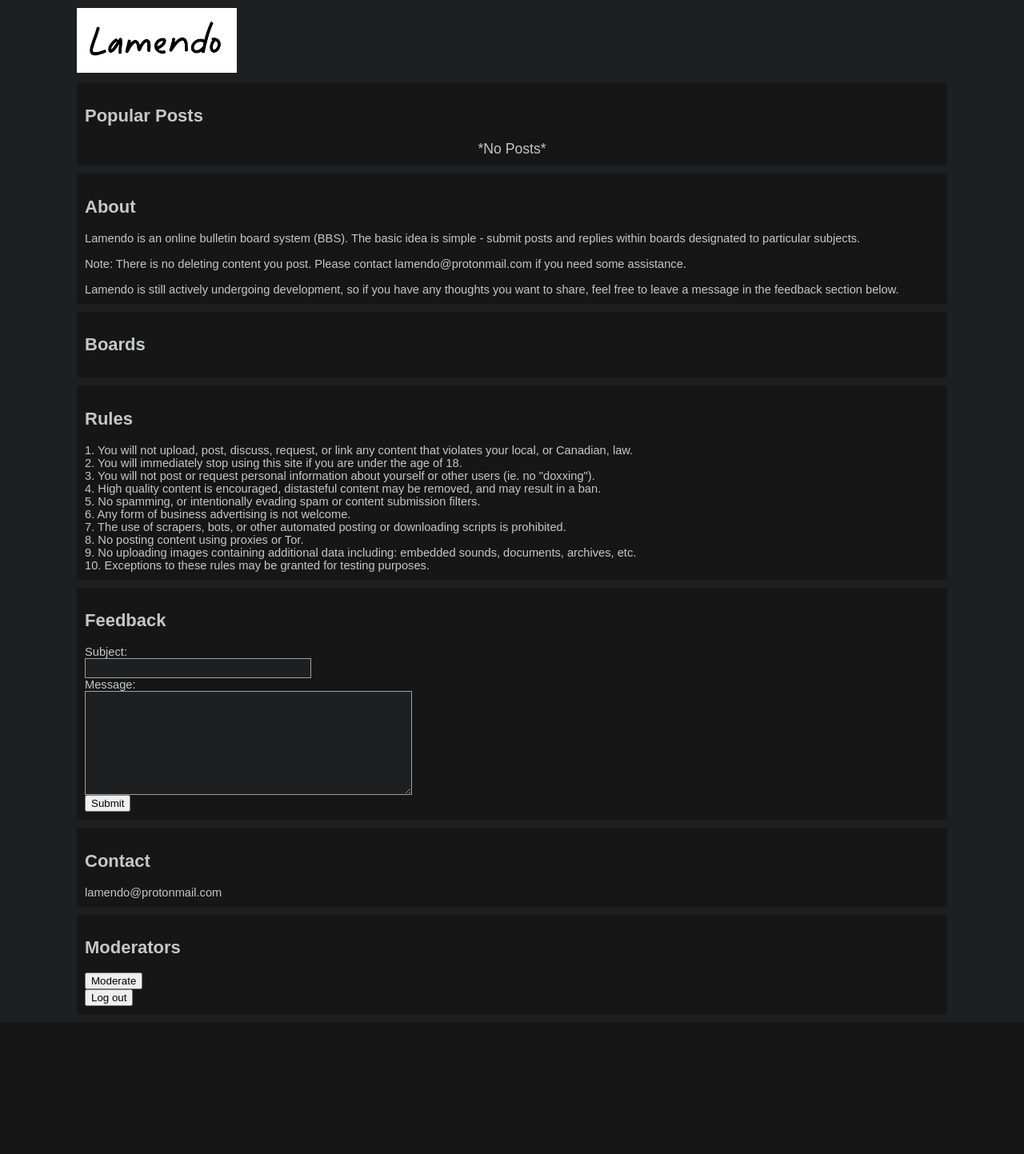
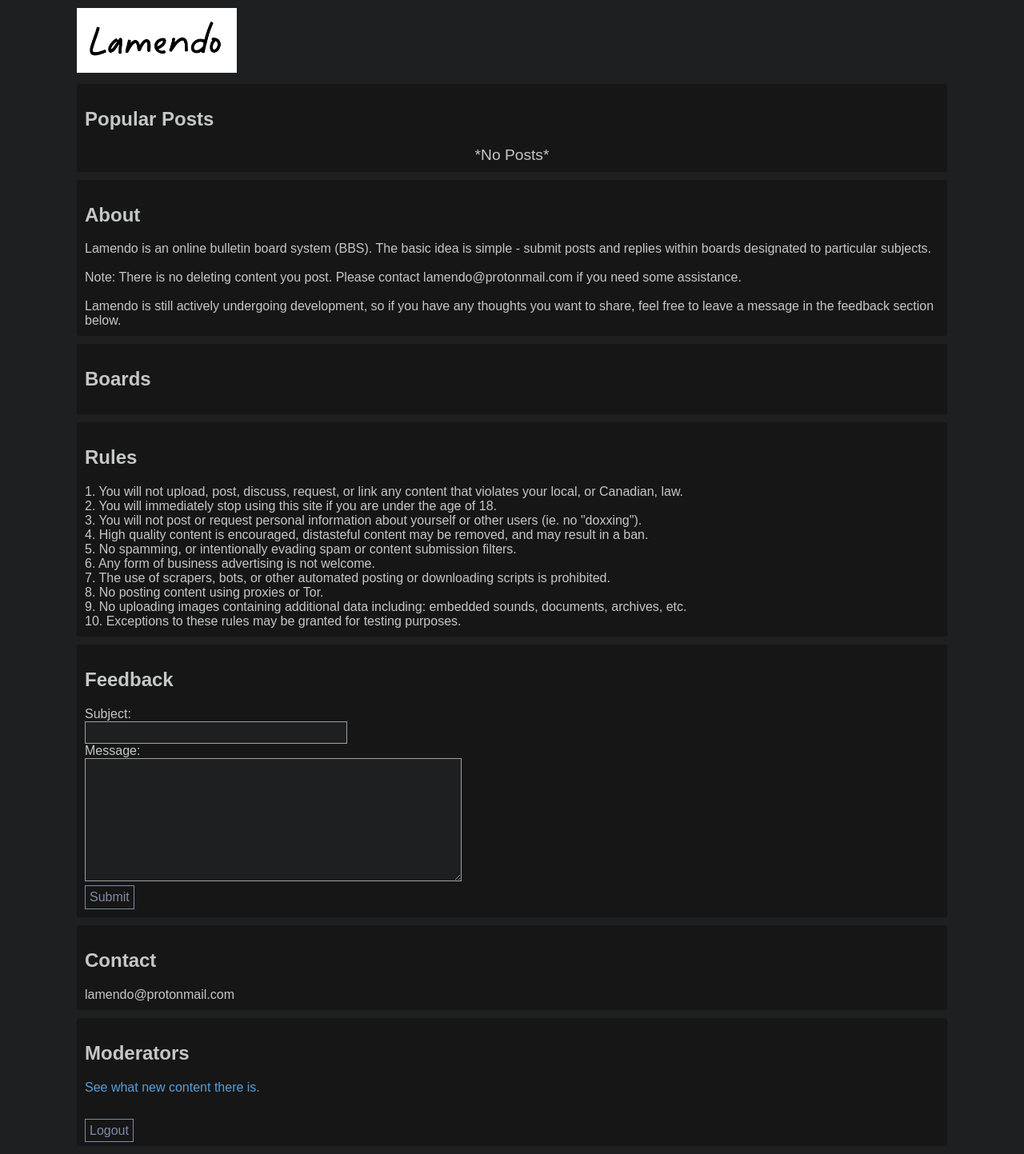
Before and after one commit to baronrustamov/Lamendo, a Flask app: page / in a window 1280 px wide. Shown: the whole page at 80% size. Before the commit the page ends 1258 px from the top, so only its background shows below. Run offline with Flask 2, Linux system fonts and the light colour scheme; the visitor is signed in with stand-in values (Sample User, id 1); data that the repository does not hold is empty; parts of the project's set-up code (start-up, migrations or seed data) failed here and were passed over; some libraries are stand-ins or nearby versions.

Commit message:
feat: server side sessions, styling: buttons, fix: lighthouse optimization suggestions

```diff
--- a/app/db.py
+++ b/app/db.py
@@ -3,8 +3,8 @@
 import sqlite3
 
 from config import DATABASE, SCHEMA
+from data import init_db_data
 from flask import current_app, g
-from data import init_db_data
 
 
 def init_db_schema():
--- a/app/db/data.sql
+++ b/app/db/data.sql
@@ -56,5 +56,6 @@
 
 
 
+-- password is 'password'
 insert into user(username, password, role)
-    values ('username', 'password', 0);
+    values ('username', 'pbkdf2:sha256:150000$itzTa0ai$05c393beeca4bd81d12b6cf348b2ed0cb36c75480154b065ebcc282f27c89b03', 0);
--- a/app/forms.py
+++ b/app/forms.py
@@ -17,36 +17,51 @@
 )
 from flask import current_app, flash
 from flask_wtf import FlaskForm
-from utils import get_new_uid, get_username, make_img_from_request
+from utils import get_ip_from_request, get_new_uid, get_username, make_img_from_request
 from werkzeug.datastructures import FileStorage
 from werkzeug.utils import secure_filename
-from wtforms import Form, SelectField, StringField, TextAreaField, validators, PasswordField
-from utils import get_ip_from_request
+from wtforms import (
+    Form,
+    PasswordField,
+    SelectField,
+    StringField,
+    TextAreaField,
+    validators,
+)
 
 
 class FeedbackForm(FlaskForm):
     subject = StringField(
-        'Subject', [validators.Length(min=1, max=64), validators.InputRequired()]
+        label='Subject',
+        validators=[validators.Length(min=1, max=64), validators.InputRequired()],
     )
     message = TextAreaField(
-        'Message',
-        [
+        label='Message',
+        validators=[
             validators.Length(min=MIN_POST_LENGTH, max=MAX_POST_LENGTH),
             validators.InputRequired(),
         ],
+        id='feedback_form_message_id',
     )
 
 
 class ReportForm(FlaskForm):
-    category = SelectField('Category', choices=[(r, r) for r in REPORTS])
-    message = TextAreaField('Report', [validators.Length(max=MAX_POST_LENGTH),],)
+    category = SelectField(label='Category', choices=[(r, r) for r in REPORTS])
+    message = TextAreaField(
+        label='Report',
+        validators=[
+            validators.Length(max=MAX_POST_LENGTH),
+        ],
+        id='report_form_message_id',
+    )
 
 
 class LoginForm(FlaskForm):
     username = StringField(
-        'Username', [validators.Length(min=1, max=32), validators.InputRequired()]
+        label='Username',
+        validators=[validators.Length(min=1, max=32), validators.InputRequired()],
     )
-    password = PasswordField('Password', [validators.InputRequired()])
+    password = PasswordField(label='Password', validators=[validators.InputRequired()])
 
 
 class PostCompiler:
--- a/app/main.py
+++ b/app/main.py
@@ -2,7 +2,6 @@
 import os
 from datetime import datetime, timedelta
 from functools import wraps
-from werkzeug.security import generate_password_hash, check_password_hash
 
 from api import (
     create_feedback,
@@ -13,15 +12,15 @@
     get_board_id,
     get_boards,
     get_boards_posts,
+    get_feedbacks,
+    get_popular_posts,
     get_post,
-    get_popular_posts,
     get_post_replies,
+    get_posts,
+    get_replies,
+    get_reports,
     get_user,
     is_valid_ip,
-    get_posts,
-    get_replies,
-    get_feedbacks,
-    get_reports,
 )
 from config import (
     FEEDBACK_MSG,
@@ -29,24 +28,42 @@
     LOG_PATH,
     MAX_FILE_SIZE,
     POST_MSG,
+    PRODUCTION,
     REPLY_MSG,
     REPORT_MSG,
     RULES,
-    PRODUCTION
 )
-from flask import Flask, abort, flash, redirect, render_template, request, url_for, session
+from flask import (
+    Flask,
+    abort,
+    flash,
+    redirect,
+    render_template,
+    request,
+    session,
+    url_for,
+)
+from flask_session import Session
 from flask_wtf.csrf import CSRFProtect
-from forms import FeedbackForm, PostCompiler, ReportForm, LoginForm
+from forms import FeedbackForm, LoginForm, PostCompiler, ReportForm
 from urls import URLSpace
 from utils import get_ip_from_request, upload_image
+from werkzeug.security import check_password_hash
 
 app = Flask(__name__)
-app.secret_key = str(os.urandom(16))
+app.secret_key = str(os.urandom(32))
 
+# from redis import Redis
+# r = Redis(host='localhost', port=6379, db=0)
+# app.config['SESSION_REDIS'] = r
+
+app.config['SESSION_TYPE'] = 'filesystem'
+app.config['PERMANENT_SESSION_LIFETIME'] = timedelta(days=2)
+sess = Session()
+sess.init_app(app)
 
 assert os.path.isdir(IMG_PATH)
 app.config['UPLOAD_FOLDER'] = IMG_PATH
-
 
 app.config['MAX_CONTENT_LENGTH'] = MAX_FILE_SIZE
 
@@ -130,6 +147,7 @@
     boards = get_boards()
     posts = get_popular_posts()
     feedback = FeedbackForm()
+    report = ReportForm()
 
     if feedback.validate_on_submit():
         subject = feedback.subject.data
@@ -139,7 +157,12 @@
         return redirect(url_for('home'))
 
     return render_template(
-        'home.html', boards=boards, posts=posts, feedback_form=feedback, rules=RULES
+        'home.html',
+        boards=boards,
+        posts=posts,
+        feedback_form=feedback,
+        report_form=report,
+        rules=RULES,
     )
 
 
@@ -149,6 +172,7 @@
         if 'logged_in' not in session:
             return redirect(url_for('login'))
         return fn(*args, **kwargs)
+
     return decorated_function
 
 
@@ -158,12 +182,14 @@
     days = 2
     since = timedelta(days=days)
 
+    boards = get_boards()
     posts = get_posts(since=since)
     replies = get_replies(since=since)
     reports = get_reports(since=since)
     feedbacks = get_feedbacks(since=since)
     return render_template(
         'moderate.html',
+        boards=boards,
         posts=posts,
         replies=replies,
         reports=reports,
@@ -309,6 +335,7 @@
 
     return redirect(url_for('board_post', board_name=board_name, post_id=post_id))
 
+
 if not PRODUCTION:
     if __name__ == '__main__':
         app.run(host='0.0.0.0')
--- a/app/static/css/index.css
+++ b/app/static/css/index.css
@@ -7,7 +7,7 @@
 }
 
 .metadata{
-    background-color: rgb(49, 61, 83);
+    background-color: rgb(125, 139, 167);
     color: rgb(15, 15, 15);
     border-radius: 2px;
     padding: 3px;
@@ -29,7 +29,7 @@
     background: #1d1f21;
     color: #c5c8c6;
     font-family: arial,helvetica,sans-serif;
-    font-size: 11pt;
+    font-size: 12pt;
     margin-left: 0;
     margin-right: 0;
     margin-top: 5px;
@@ -73,15 +73,34 @@
     justify-content: center;
 }
 
-.close {
-    color: #111111;
-    float: right;
-    font-size: 28px;
-    font-weight: bold;
+input[type=submit] {
+    margin-top: 5px;
+    font: inherit;
+    background-color: transparent;
+    cursor: pointer;
+    color: rgb(125, 139, 167);
+    padding: 5px;
+    border: 1px solid rgb(125, 139, 167);
+}
+
+button[type=submit] {
+    margin-top: 5px;
+    font: inherit;
+    background-color: transparent;
+    cursor: pointer;
+    color: rgb(125, 139, 167);
+    padding: 5px;
+    border: 1px solid rgb(125, 139, 167);
+}
+
+.option_button {
+    color: rgb(125, 139, 167) !important;
+    padding: 5px;
+    border: 1px solid rgb(125, 139, 167);
   }
 
-.close:hover,
-.close:focus {
+.option_button:hover,
+.option_button:focus {
     color: #2d3d4d;
     text-decoration: none;
     cursor: pointer;
@@ -136,15 +155,15 @@
 }
 
 a:hover{
-    color: rgb(68, 128, 177);
+    color: rgb(88, 159, 216);
 }
 
 .nav_link_color {
-    color: rgb(68, 128, 177);
+    color: rgb(88, 159, 216);
 }
 
 .nav_link_color:visited {
-    color: rgb(68, 128, 177);
+    color: rgb(88, 159, 216);
 }
 
 .nav_link_color:hover {
@@ -227,7 +246,7 @@
     background-color : #1d1f21;
     color: #e6e6e6;
     font-family: arial,helvetica,sans-serif;
-    font-size: 10pt;
+    font-size: 12pt;
     border: 1px solid rgb(160, 160, 160);
     padding: 4px;
     display: block;
--- a/app/templates/catalog.html
+++ b/app/templates/catalog.html
@@ -2,7 +2,6 @@
 {% import 'macros.html' as macros %}
 
 {% block body %}
-{% include 'report_modal.html' %}
 
 <div class="title">{{board_name}}</div>
 <br>
--- a/app/templates/layout.html
+++ b/app/templates/layout.html
@@ -1,12 +1,13 @@
 <!DOCTYPE html>
-<html>
+<html lang="en">
 
   <head>
     <meta charset="utf-8">
     <title>Lamendo</title>
-    <script src="//code.jquery.com/jquery-1.12.4.js"></script>
+    <script src="//code.jquery.com/jquery-3.5.1.js"></script>
     <script src="//code.jquery.com/ui/1.12.1/jquery-ui.js"></script>
     <link href="{{ url_for('static', filename='css/index.css') }}" rel="stylesheet">
+    <meta name="viewport" content="width=device-width, initial-scale=1">
   </head>
 
   <body>
--- a/app/templates/macros.html
+++ b/app/templates/macros.html
@@ -30,7 +30,7 @@
     {% if record.img_filename %}
       <div class="right_padding">
         <a href="{{url_for('static', filename='img_uploads/' + record.img_uid + '.' + record.img_ext)}}">
-          <img src="{{url_for('static', filename='img_uploads/' + record.img_uid +'.' +  record.img_ext)}}"/>
+          <img src="{{url_for('static', filename='img_uploads/' + record.img_uid +'.' +  record.img_ext)}}" alt="{{record.img_filename}}"/>
         </a>
       </div>
     {% endif %}
--- a/app/templates/mod_login_link.html
+++ b/app/templates/mod_login_link.html
@@ -1,14 +1,11 @@
 <h2>Moderators</h2>
 
 {% if 'logged_in' not in session %}
-  <form action="{{ url_for('login') }}">
-    <input type="submit" value="Login" />
-  </form>
+  <a href="{{ url_for('login') }}" class="option_button">Login</a>
 {% else %}
-  <form action="{{ url_for('moderate') }}">
-    <input type="submit" value="Moderate" />
-  </form>
-  <form action="{{ url_for('logout') }}">
-    <input type="submit" value="Log out" />
-  </form>
+  <a href="{{ url_for('moderate') }}" class="nav_link_color">See what new content there is.</a>
+  <br>
+  <br>
+  <br>
+  <a href="{{ url_for('logout') }}" class="option_button">Logout</a>
 {% endif %}
--- a/app/templates/post_previews.html
+++ b/app/templates/post_previews.html
@@ -1,28 +1,25 @@
 {% import 'macros.html' as macros %}
+{% include 'report_modal.html' %}
 
 {% if posts %}
   <div class="container">
     {% for post in posts %}
     <div class="post">
+
+      {% include 'report_post_button.html' %}
       <div class="metadata">
-        <button class="metabutton" report="" report_url="/{{post.post_board_name}}/{{post.post_id}}/report">>></button>
+        Replies: {{post.reply_count}}
       </div>
-      Replies: {{post.reply_count}}
-
       <a href="{{ url_for('board_post', board_name=post.post_board_name, post_id=post.post_id) }}">
-
-        {{ macros.post_metadata(post) }}
-
         <div class="post_img_and_caption">
           {% if post.img_filename %}
-            <img src="{{url_for('static', filename='img_uploads/' + post.img_uid + '.' + post.img_ext)}}"/>
+            <img src="{{url_for('static', filename='img_uploads/' + post.img_uid + '.' + post.img_ext)}}" alt="{{post.img_filename}}"/>
           {% endif %}
 
           {% if post %}
             <div class="formatted_text padding4">{{ post.post }}</div>
           {% endif %}
         </div>
-
       </a>
 
     </div>
--- a/app/templates/reply_modal.html
+++ b/app/templates/reply_modal.html
@@ -1,7 +1,9 @@
 
 <div id="reply_modal" class="modal">
-  <div id="reply_modal_close" class="close">&times;</div>
-  <div class="big_font">Reply<div>
+  <div class="nav">
+    <div class="big_font bottom_padding">Reply</div>
+    <div id="reply_modal_close" class="option_button">Close</div>
+  </div>
   <br>
   <form id="reply_form" action="" method="POST" enctype="multipart/form-data">
     <textarea id="form_text_reply" class="modal_textarea" maxlength="1500" type="text" name="form_text" rows="8" cols="48" placeholder="Reply" autofocus></textarea>
--- a/app/templates/report_modal.html
+++ b/app/templates/report_modal.html
@@ -1,7 +1,9 @@
 
 <div id="report_modal" class="modal">
-  <div id="modal_close_report" class="close">&times;</div>
-  <div class="big_font bottom_padding">Report</div>
+  <div class="nav">
+    <div class="big_font bottom_padding">Report</div>
+    <div id="modal_close_report" class="option_button">Close</div>
+  </div>
   <br>
   <form id="report_form" action="" method="POST">
     <div>{{ report_form.category.label }}: {{ report_form.category(class_="modal_textarea") }}</div>
--- /dev/null
+++ b/app/templates/report_post_button.html
@@ -0,0 +1,3 @@
+<button class="metabutton" report="" report_url="/{{post.post_board_name}}/{{post.post_id}}/report">
+  <div class="option_button">Report</div>
+</button>
--- a/app/utils.py
+++ b/app/utils.py
@@ -1,5 +1,6 @@
 import os
 import re
+import uuid
 from datetime import datetime
 from time import time
 
@@ -15,7 +16,6 @@
 from flask import current_app
 from werkzeug.datastructures import FileStorage
 from werkzeug.utils import secure_filename
-import uuid
 
 
 def make_none(*args):
```
Also changed, not shown: app/api.py (+10 -2 lines), app/templates/post.html (+5 -6 lines), app/config.py (line endings or trailing spaces), 1 other file.
